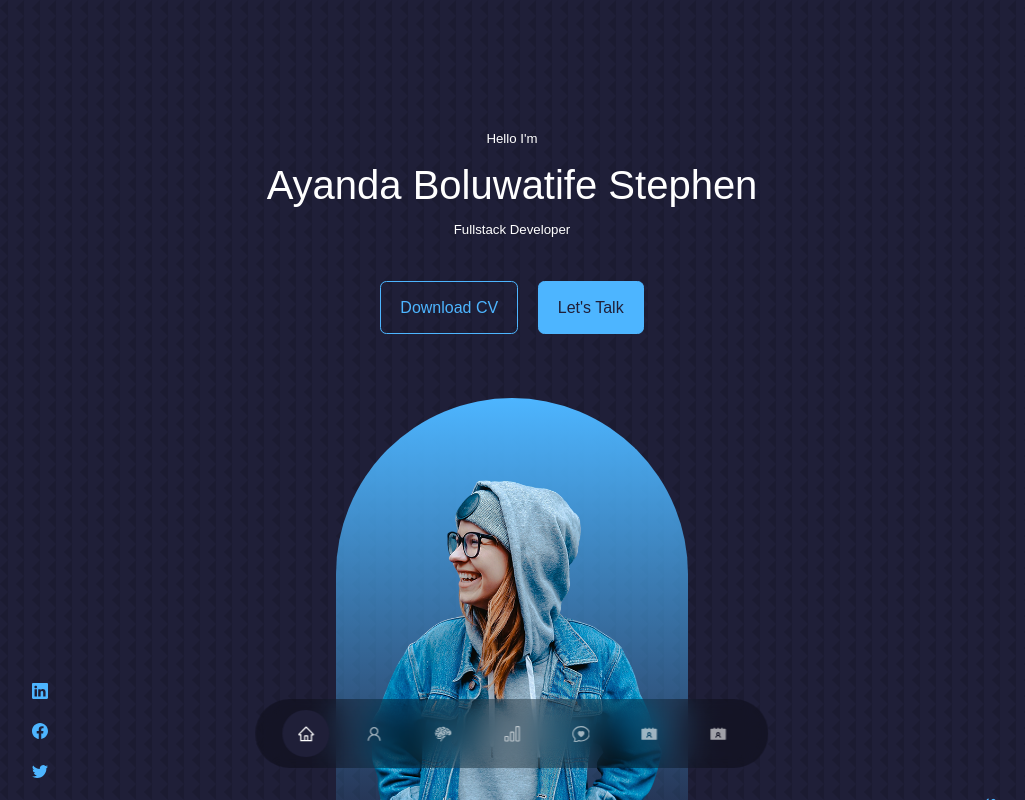
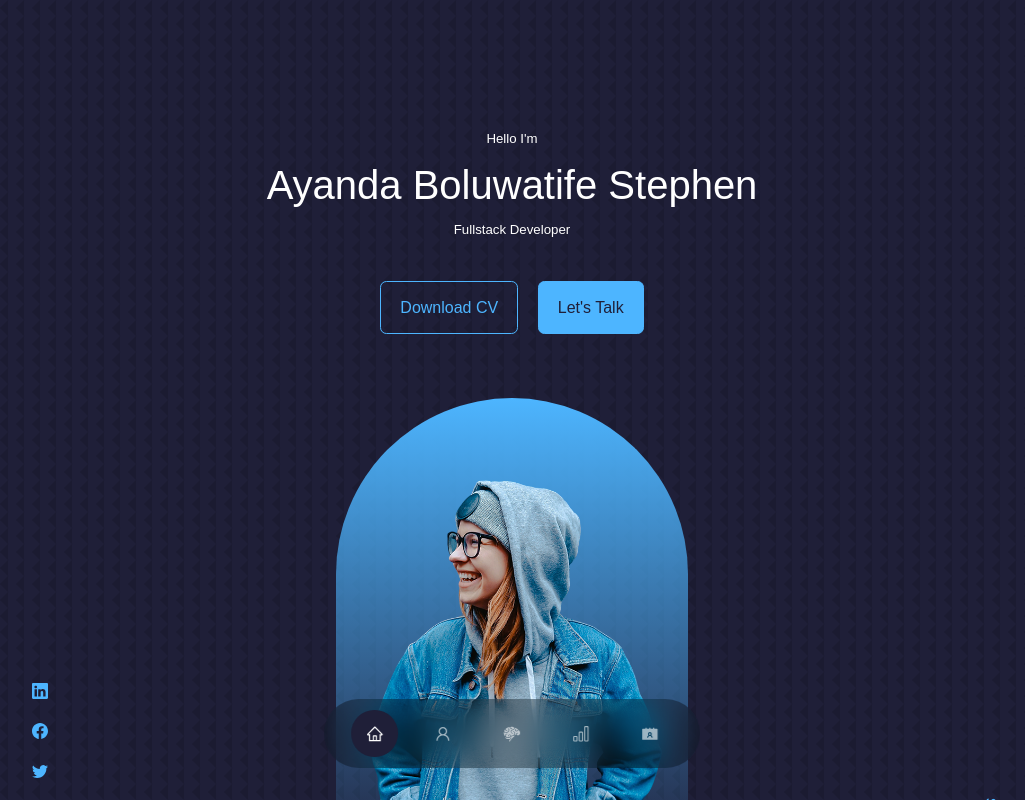
Before and after one commit to Ayanda-boluwatife/Stevo_dev, a React (Create React App) app: page / in a window 1280 px wide. Shown: the top 800 px of the page, without its empty margins (128-1153 px from the left). Built offline with nearby package versions, Linux system fonts and the light colour scheme.

Commit message:
updating my contact info

```diff
--- a/src/Portfolio/Nav/Nav.jsx
+++ b/src/Portfolio/Nav/Nav.jsx
@@ -1,7 +1,7 @@
 import {React, useState} from 'react'
 import './Nav.css'
 import {AiOutlineHome, AiOutlineUser, AiFillContacts} from 'react-icons/ai'
-import {BsBarChart, BsChatHeart} from 'react-icons/bs'
+import {BsBarChart} from 'react-icons/bs'
 import {GiBrain} from 'react-icons/gi'
 
 
@@ -13,8 +13,6 @@ const Nav = () => {
   const [showFeature3, setShowFeature3] = useState(false);
   const [showFeature4, setShowFeature4] = useState(false);
   const [showFeature5, setShowFeature5] = useState(false);
-  const [showFeature6, setShowFeature6] = useState(false);
-  const [showFeature7, setShowFeature7] = useState(false);
 
   const handleMouseEnter1 = () => {
     setShowFeature1(true);
@@ -55,21 +53,6 @@ const Nav = () => {
   const handleMouseLeave5 = () => {
     setShowFeature5(false);
   };
-
-  const handleMouseEnter6 = () => {
-    setShowFeature6(true);
-  };
-
-  const handleMouseLeave6 = () => {
-    setShowFeature6(false);
-  };
-  const handleMouseEnter7 = () => {
-    setShowFeature7(true);
-  };
-
-  const handleMouseLeave7 = () => {
-    setShowFeature7(false);
-  };
   return (
     <nav>
       <a href="#home" onClick={() => setActive('#home')} className={active === '#home' ? 'active' : ''} onMouseEnter={handleMouseEnter1} onMouseLeave={handleMouseLeave1}>
@@ -104,25 +87,9 @@ const Nav = () => {
           </div>
         )}
       </a>
-      <a href="#portfolio" onClick={() => setActive('#contact')} className={active === '#portfolio' ? 'active' : ''} onMouseEnter={handleMouseEnter7} onMouseLeave={handleMouseLeave7}>
-        <BsChatHeart />
-        {showFeature7 && (
-          <div className="tooltip">
-            <p>Portfolio</p>
-          </div>
-        )}
-      </a>
-      <a href="#testimonial" onClick={() => setActive('#testimonial')} className={active === '#testimonial' ? 'active' : ''} onMouseEnter={handleMouseEnter5} onMouseLeave={handleMouseLeave5}>
+      <a href="#contact" onClick={() => setActive('#contact')} className={active === '#experience' ? 'active' : ''} onMouseEnter={handleMouseEnter5} onMouseLeave={handleMouseLeave5}>
         <AiFillContacts />
         {showFeature5 && (
-          <div className="tooltip">
-            <p>Testimonial</p>
-          </div>
-        )}
-      </a>
-      <a href="#contact" onClick={() => setActive('#contact')} className={active === '#experience' ? 'active' : ''} onMouseEnter={handleMouseEnter6} onMouseLeave={handleMouseLeave6}>
-        <AiFillContacts />
-        {showFeature6 && (
           <div className="tooltip">
             <p>Contact</p>
           </div>
```
